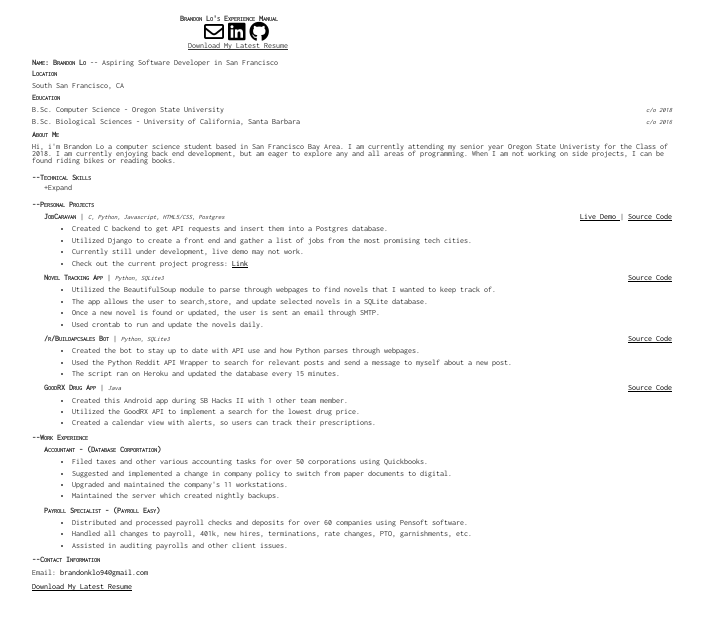
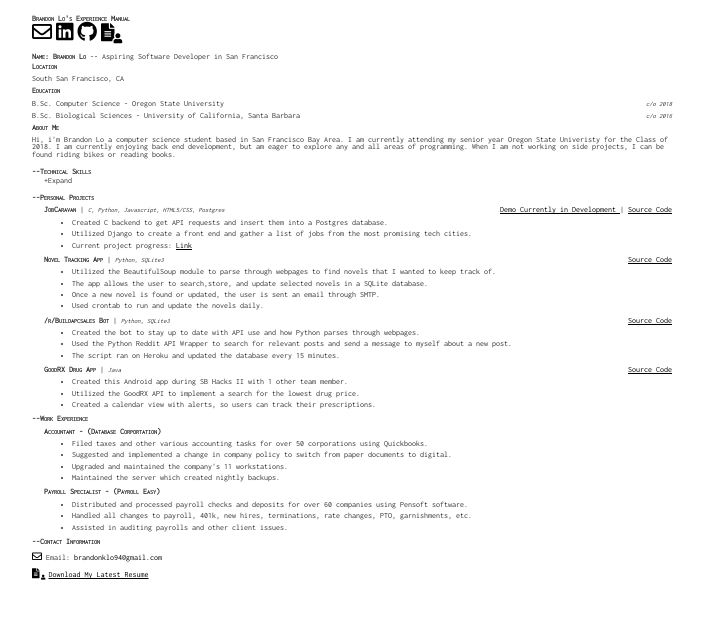
Before and after one commit to bklo94/bklo94.github.io, a PHP site: page / in a window 1280 px wide. Shown: the top 630 px of the page, without its empty margins (288-992 px from the left). Run offline with PHP 8.4, Linux system fonts and the light colour scheme; some libraries are stand-ins or nearby versions.

Commit message:
Updated CV/Resume Logo

```diff
--- a/index.html
+++ b/index.html
@@ -21,14 +21,17 @@
 </head>
 <body>
    <div class="center">
-      <b>&emsp;&emsp;&emsp;&emsp;&emsp;&emsp;&emsp;&emsp;&emsp;&emsp;&emsp;&emsp;&emsp;&emsp;&emsp;&emsp;&emsp;&emsp; Brandon Lo's Experience Manual</b>
+      <b>Brandon Lo's Experience Manual</b>
       <p style="margin-bottom: 0px">
-         &emsp;&emsp;&emsp;&emsp;&emsp;&emsp;&emsp;&emsp;&emsp;&emsp;&emsp;&emsp;&emsp;&emsp;&emsp;&emsp;&emsp;&emsp;&emsp;&emsp;&emsp;
          <a href="&#098;&#114;&#097;&#110;&#100;&#111;&#110;&#107;&#108;&#111;&#057;&#052;&#064;&#103;&#109;&#097;&#105;&#108;&#046;&#099;&#111;&#109;"> <i class="far fa-envelope" style="font-size: 2rem; color: rgb(0,0,0);"></i> </a>
          <a href="https://www.linkedin.com/in/bklo94/"> <i class="fab fa-linkedin" style="font-size: 2rem; color: rgb(0,0,0);"></i> </a>
          <a href="https://github.com/bklo94"> <i class="fab fa-github" style="font-size: 2rem; color: rgb(0,0,0);"></i> </a>
+         <a href="resume.pdf">
+               <i class="fa fa-file-text" style="font-size: 1.8rem; color: rgb(0,0,0);"></i>
+               <i class="fa fa-sub fa-user" style="font-size: 1rem; color: rgb(0,0,0);"></i>
+         </a>
       </p>
-      <p> &emsp;&emsp;&emsp;&emsp;&emsp;&emsp;&emsp;&emsp;&emsp;&emsp;&emsp;&emsp;&emsp;&emsp;&emsp;&emsp;&emsp;&emsp;&emsp; <button href="resume.pdf"> <u> Download My Latest Resume </u> </button></p>
+
       <p></p>
    </div>
    <div class="center " style="margin-top:10px;">
@@ -78,13 +81,12 @@
    </div>
    <div class="center">
       <b>--Personal Projects </b>
-         <p style="margin-top: 5px;"> &emsp; <b> JobCaravan </b> | <i> C, Python, Javascript, HTML5/CSS, Postgres </i> <span> <a style="color: rgb(0,0,0)" href="https://github.com/bklo94/JobCaravan"> <u> Live Demo </u> </a> | <a style="color: rgb(0,0,0)" href="https://github.com/bklo94/JobCaravan"> <u> Source Code </u> </a> </span> </p>
+         <p style="margin-top: 5px;"> &emsp; <b> JobCaravan </b> | <i> C, Python, Javascript, HTML5/CSS, Postgres </i> <span> <a style="color: rgb(0,0,0)" href="https://github.com/bklo94/JobCaravan"> <u> Demo Currently in Development </u> </a> | <a style="color: rgb(0,0,0)" href="https://github.com/bklo94/JobCaravan"> <u> Source Code </u> </a> </span> </p>
             <ul>
                   &emsp;&emsp;<li> Created C backend to get API requests and insert them into a Postgres database. </li>
                   &emsp;&emsp;<li> Utilized Django to create a front end and gather a list of jobs from the most promising tech cities. </li>
                   <!-- &emsp;&emsp;<li> Upgraded and maintained the company's 11 workstations. </li> -->
-                  &emsp;&emsp;<li> Currently still under development, live demo may not work. </li>
-                  &emsp;&emsp;<li> Check out the current project progress: <a href="https://github.com/bklo94/JobCaravan/projects/1" style="color: rgb(0,0,0)"> <u> Link </u> </a> </li>
+                  &emsp;&emsp;<li> Current project progress: <a href="https://github.com/bklo94/JobCaravan/projects/1" style="color: rgb(0,0,0)"> <u> Link </u> </a> </li>
             </ul>
          <p> &emsp; <b> Novel Tracking App </b> | <i> Python, SQLite3 </i> <span> <a style="color: rgb(0,0,0)" href="https://github.com/bklo94/Daily-Programmer/tree/master/Random%20Projects/Novel"> <u> Source Code </u> </a> </span> </p>
             <ul>
@@ -127,7 +129,14 @@ myself about a new post. </li>
    </div>
    <div class="center">
       <b>--Contact Information <br> </b>
-         <p style="margin-top: 6px; margin-bottom: 7px"> Email: <a style="color: rgb(0,0,0)" href="&#098;&#114;&#097;&#110;&#100;&#111;&#110;&#107;&#108;&#111;&#057;&#052;&#064;&#103;&#109;&#097;&#105;&#108;&#046;&#099;&#111;&#109;">&#098;&#114;&#097;&#110;&#100;&#111;&#110;&#107;&#108;&#111;&#057;&#052;&#064;&#103;&#109;&#097;&#105;&#108;&#046;&#099;&#111;&#109; </a> </p>
+         <p style="margin-top: 6px; margin-bottom: 7px">
+            <a href="&#098;&#114;&#097;&#110;&#100;&#111;&#110;&#107;&#108;&#111;&#057;&#052;&#064;&#103;&#109;&#097;&#105;&#108;&#046;&#099;&#111;&#109;"> <i class="far fa-envelope" style="font-size: 1rem; color: rgb(0,0,0);"></i> </a>
+             Email: <a style="color: rgb(0,0,0)" href="&#098;&#114;&#097;&#110;&#100;&#111;&#110;&#107;&#108;&#111;&#057;&#052;&#064;&#103;&#109;&#097;&#105;&#108;&#046;&#099;&#111;&#109;">&#098;&#114;&#097;&#110;&#100;&#111;&#110;&#107;&#108;&#111;&#057;&#052;&#064;&#103;&#109;&#097;&#105;&#108;&#046;&#099;&#111;&#109; </a>
+          </p>
+          <a href="resume.pdf">
+                <i class="fa fa-file-text" style="font-size: 1rem; color: rgb(0,0,0);"></i>
+                <i class="fa fa-sub fa-user" style="font-size: 0.5rem; color: rgb(0,0,0);"></i>
+          </a>
          <button style="color: rgb(0,0,0)" href="resume.pdf"> <u> Download My Latest Resume </u> </button>
    </div>
 </body>
--- a/style.css
+++ b/style.css
@@ -87,3 +87,11 @@ a {
 i {
    font-size: 0.65rem;
 }
+
+.fa-sub {
+   position: relative;
+   left: -.5em;
+   width: .2em;
+   vertical-align: -.25em;
+   text-shadow: -1px -1px 0px white, -1px 1px 0px white, -1px 0px 0px white; // optional contrast
+ }
```
